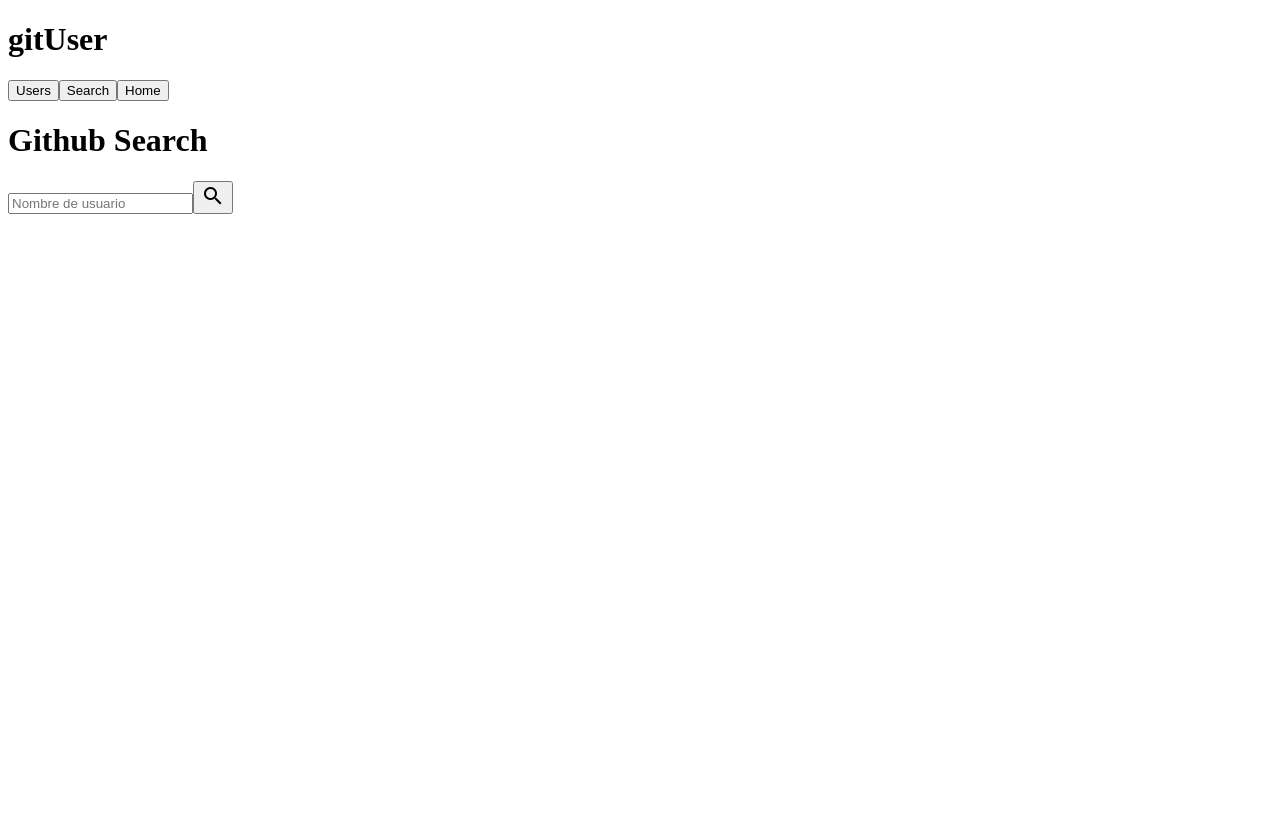
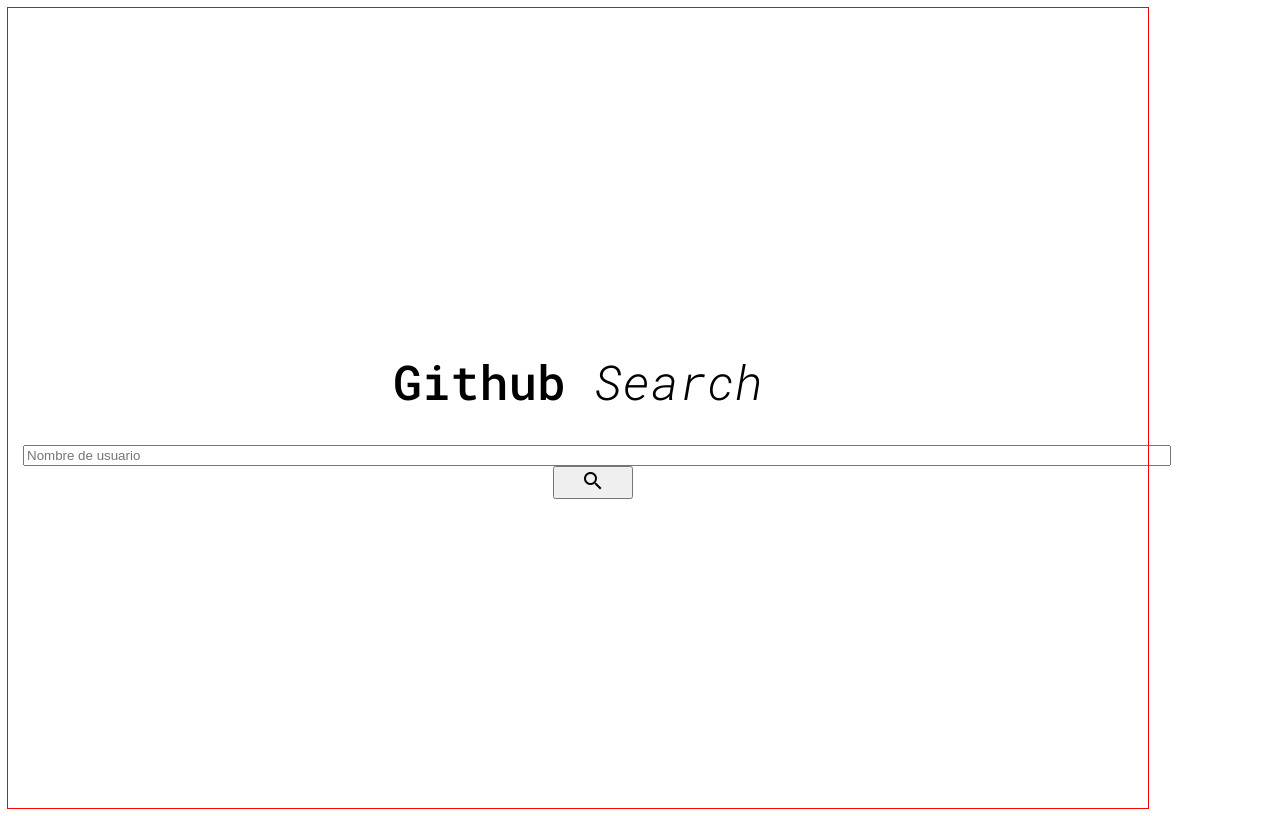
Before and after one commit to makafernandez/frontend-recruiting-hsa, an Angular app: page /search in a window 1280 px wide. Built offline with nearby package versions, Linux system fonts and the light colour scheme.

Commit message:
cambios temporales por cambio de equipo

```diff
--- a/src/app/app-routing.module.ts
+++ b/src/app/app-routing.module.ts
@@ -12,7 +12,7 @@
   },
   {
     path: '',
-    redirectTo: '',
+    redirectTo: '/search',
     pathMatch: 'full'
   }
 ];
--- a/src/app/app.component.html
+++ b/src/app/app.component.html
@@ -1,10 +1 @@
-<!--The content below is only a placeholder and can be replaced.-->
-<h1>
-  {{title}}
-</h1>
-
-<button routerLink="/users">Users</button>
-<button routerLink="/search">Search</button>
-<button routerLink="">Home</button>
-
 <router-outlet></router-outlet>
--- a/src/app/search/search-bar/search-bar/search-bar.component.ts
+++ b/src/app/modules/search/search-bar/search-bar.component.ts
@@ -1,4 +1,4 @@
-import { SearchComponent } from './../../../modules/search/search/search.component';
+import { SearchComponent } from '../search/search.component';
 import { Component, OnInit, Input, Output } from '@angular/core';
 
 @Component({
--- a/src/app/modules/search/search.module.ts
+++ b/src/app/modules/search/search.module.ts
@@ -4,7 +4,7 @@
 import { SearchRoutingModule } from './search-routing.module';
 import { FormsModule } from '@angular/forms';
 import { SearchComponent } from './search/search.component';
-import { SearchBarComponent } from './../../search/search-bar/search-bar/search-bar.component';
+import { SearchBarComponent } from './search-bar/search-bar.component';
 
 @NgModule({
   declarations: [SearchComponent, SearchBarComponent],
--- a/src/app/modules/search/search/search.component.html
+++ b/src/app/modules/search/search/search.component.html
@@ -1,10 +1,20 @@
-<h1>Github Search</h1>
+<div class="container">
+  <h1>Github<span class="subtitle"> Search</span></h1>
 
-<div class="search-container">
-	<form>
-		<input type="text" placeholder="Nombre de usuario" name="search" [(ngModel)]="searchTerm">
-		<button type="submit" (click)="onClick(searchTerm)"><i class="material-icons">search</i></button>
-	</form>
+  <div class="search--container">
+    <form>
+      <input
+		    class="searchBar--input"
+	  	  type="text"
+        placeholder="Nombre de usuario"
+        name="search"
+        [(ngModel)]="searchTerm"
+      />
+      <button class="searchBar--btn" type="submit" (click)="onClick(searchTerm)">
+        <i class="material-icons">search</i>
+      </button>
+    </form>
+  </div>
 </div>
 
 <router-outlet></router-outlet>
--- a/src/app/modules/search/search/search.component.scss
+++ b/src/app/modules/search/search/search.component.scss
@@ -0,0 +1,62 @@
+.container {
+  outline: 1px solid red;
+  display: flex;
+  text-align: center;
+  flex-direction: column;
+  height: 100vh;
+  width: 100vw;
+  justify-content: center;
+}
+
+h1 {
+  font-family: 'Roboto Mono', monospace;
+  font-weight: 500;
+  font-size: 3rem;
+}
+
+.subtitle {
+  font-weight: 300;
+  font-style: italic;
+}
+
+/*SEARCHBAR*/
+.search--container {
+	width: 100%;
+  padding-right: 15px;
+  padding-left: 15px;
+  margin-right: auto;
+  margin-left: auto;
+}
+
+.searchBar--input {
+	width: 100%;
+	height: 100%;
+}
+
+.searchBar--btn {
+	width: 5rem;
+}
+
+@media (min-width: 576px) {
+  .container {
+    max-width: 540px;
+  }
+}
+
+@media (min-width: 768px) {
+  .container {
+    max-width: 720px;
+  }
+}
+
+@media (min-width: 992px) {
+  .container {
+    max-width: 960px;
+  }
+}
+
+@media (min-width: 1200px) {
+  .container {
+    max-width: 1140px;
+  }
+}
--- a/src/app/modules/search/search/search.component.ts
+++ b/src/app/modules/search/search/search.component.ts
@@ -1,7 +1,7 @@
 import { Component, OnInit } from '@angular/core';
 import { FormBuilder } from '@angular/forms';
 import { GitHubAPIService } from '../../../services/github-api/githubAPI.service';
-import { SearchBarComponent } from './../../../search/search-bar/search-bar/search-bar.component';
+import { SearchBarComponent } from './../search-bar/search-bar.component';
 import { SharedService } from './../../../services/shared/shared.service';
 
 @Component({
--- a/src/index.html
+++ b/src/index.html
@@ -7,6 +7,7 @@
 
   <meta name="viewport" content="width=device-width, initial-scale=1">
   <link rel="icon" type="image/x-icon" href="favicon.ico">
+  <link href="https://fonts.googleapis.com/css?family=Roboto+Mono:300i,400i,500&display=swap" rel="stylesheet">
   <link href="https://fonts.googleapis.com/icon?family=Material+Icons" rel="stylesheet">
 </head>
 <body>
```
Also changed, not shown: src/app/modules/search/search-bar/search-bar.component.html (renamed from src/app/search/search-bar/search-bar/search-bar.component.html), src/app/modules/search/search-bar/search-bar.component.scss (added), 1 other file (tests, documents, lock files or other folders).
